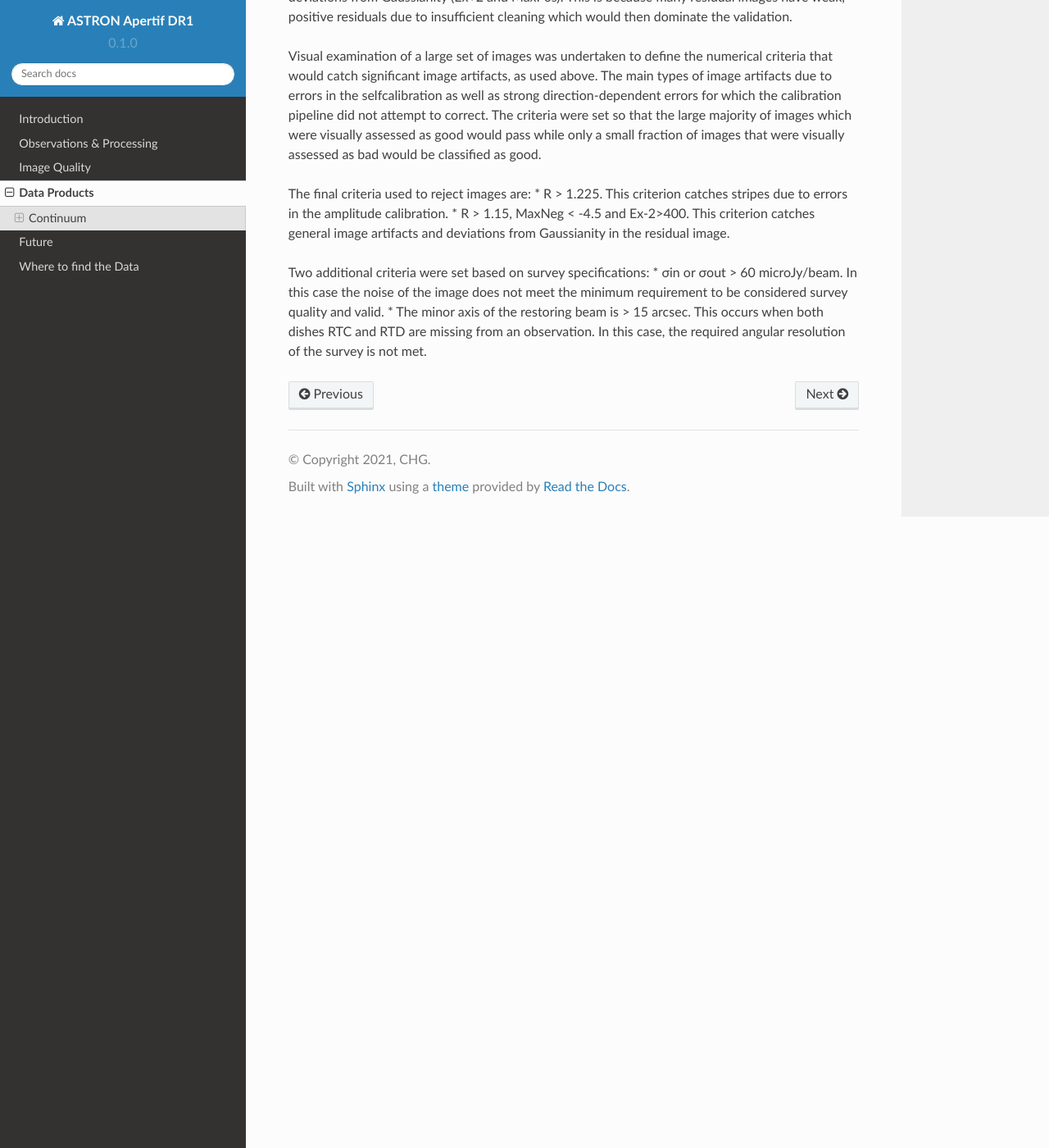
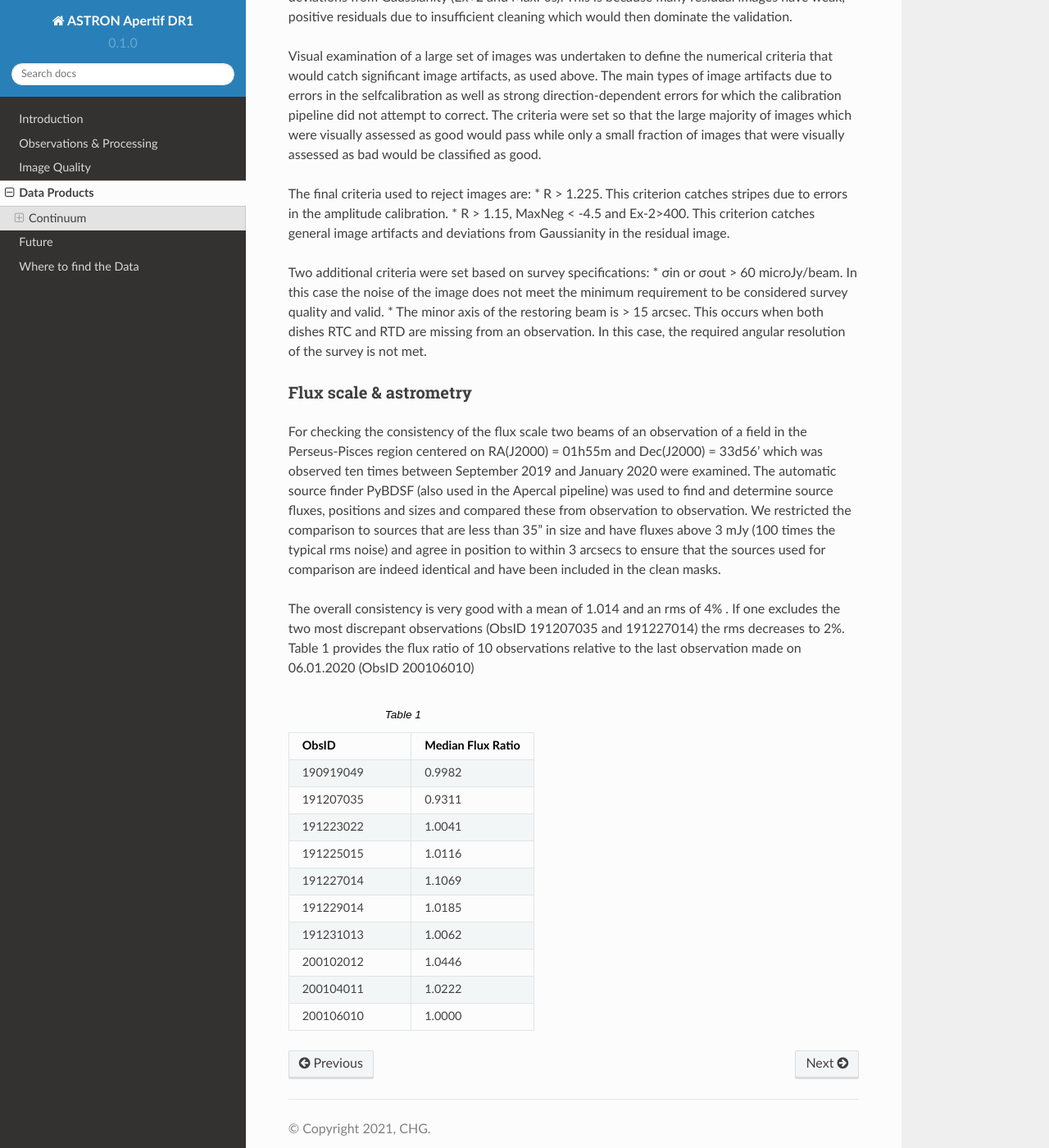
Before and after one commit to CelestinBananas/ASTRON_APERTIF_DR1, a Sphinx documentation site: the page built from docs/source/data_products.rst, in a window 1280 px wide and 1400 px high, scrolled down 833 px. Shown: the whole window at 82% size. Built offline with Sphinx 7.4.7 and the Read the Docs theme 2.0.0, drawn with Linux system fonts in a browser that asks for light colours.

Commit message:
Update data_products.rst

```diff
--- a/docs/source/data_products.rst
+++ b/docs/source/data_products.rst
@@ -28,3 +28,24 @@ The final criteria used to reject images are:
 Two additional criteria were set based on survey specifications:
 * σin or σout  > 60 microJy/beam. In this case the noise of the image does not meet the  minimum requirement to be considered survey quality and valid.
 * The minor axis of the restoring beam is > 15 arcsec. This occurs when both dishes RTC and RTD are missing from an observation. In this case, the required angular resolution of the survey is not met.
+
+Flux scale & astrometry
+#######################
+For checking the consistency of the flux scale two beams of an observation of a field in the Perseus-Pisces region centered on RA(J2000) = 01h55m and Dec(J2000) = 33d56’ which was observed ten times between September 2019 and January 2020 were examined. The automatic source finder PyBDSF (also used in the Apercal pipeline) was used to find and determine source fluxes, positions and sizes and compared these from observation to observation. We restricted the comparison to sources that are less than 35” in size and have fluxes above 3 mJy (100 times the typical rms noise)  and agree in position to within 3 arcsecs to ensure that the sources used for comparison are indeed identical and have been included in the clean masks.
+
+The overall consistency is very good with a mean of 1.014 and an rms of 4% . If one excludes the two most discrepant observations (ObsID 191207035 and 191227014) the rms decreases to 2%. Table 1 provides the flux ratio of 10 observations relative to the last observation made on 06.01.2020 (ObsID 200106010)
+
+.. csv-table:: Table 1
+   :header: "ObsID", "Median Flux Ratio"
+   :widths: 20, 20
+
+    190919049, 0.9982
+    191207035, 0.9311
+    191223022,  1.0041
+    191225015,  1.0116
+    191227014,  1.1069
+    191229014,  1.0185
+    191231013,  1.0062
+    200102012,  1.0446
+    200104011,  1.0222
+    200106010,  1.0000
```
